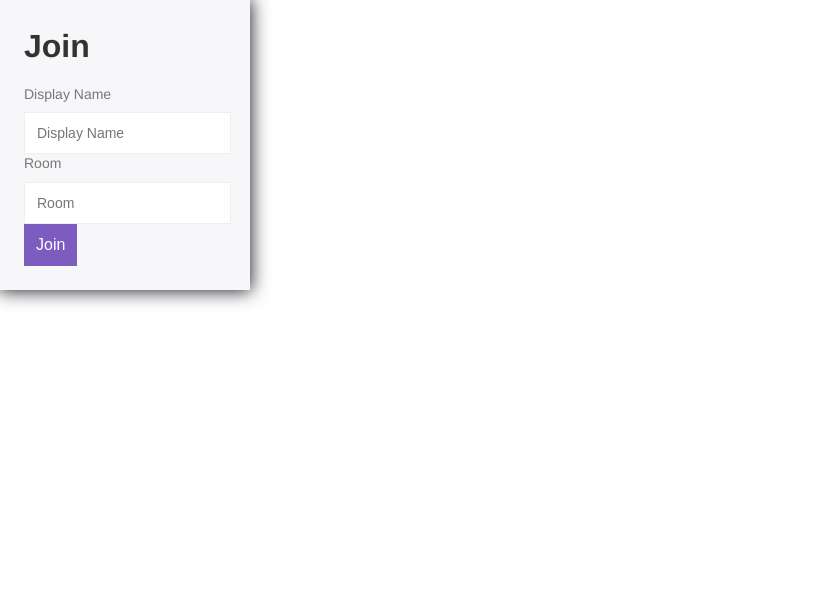
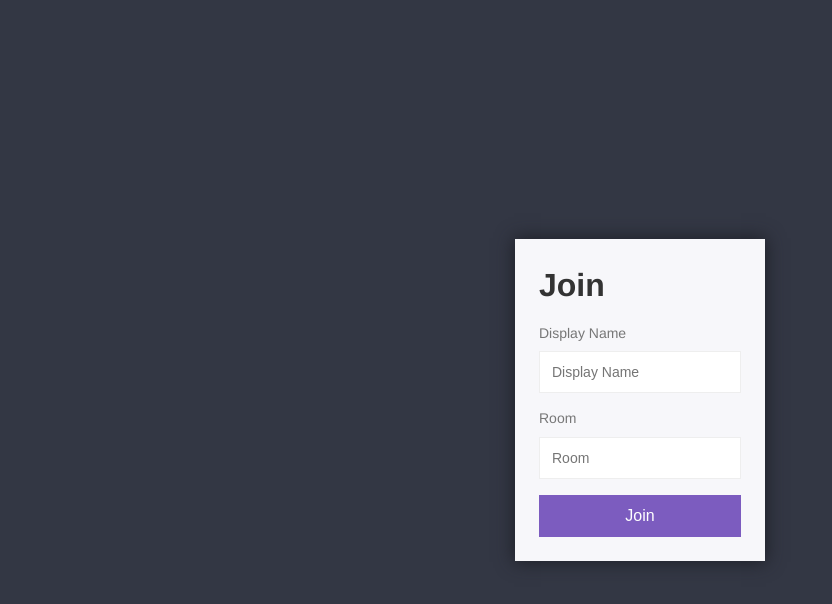
Before and after one commit to AlexAntoine/Chat-App, a website: page public/index.html in a window 1280 px wide. Shown: the whole page, without its empty margins (0-832 px from the left). Drawn offline with Linux system fonts and the light colour scheme.

Commit message:
fixed join page styling issue

```diff
--- a/public/index.html
+++ b/public/index.html
@@ -14,9 +14,9 @@
 
 
     <body>
-        <div class="centerd-form">
+        <div class="centered-form">
 
-            <div class="centered-form__box">
+            <div class="centered-form__box ">
 
                 <h1>Join</h1>
 
--- /dev/null
+++ b/public/styles.css
@@ -0,0 +1,8 @@
+*{
+    margin: 0;
+    padding: 0;
+}
+
+#submit-btn{
+
+}
```
Also changed, not shown: public/chat.html (+2 -4 lines).
